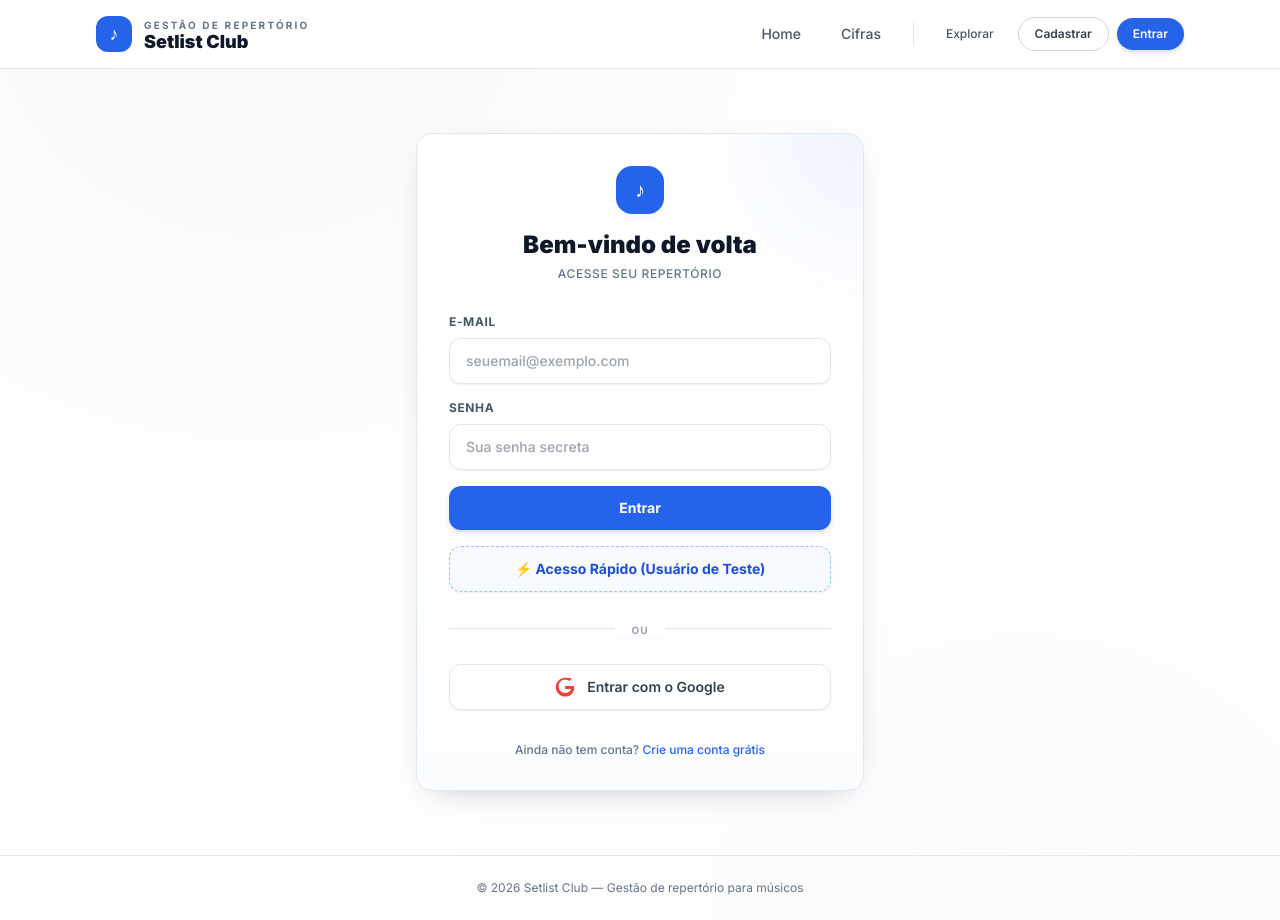
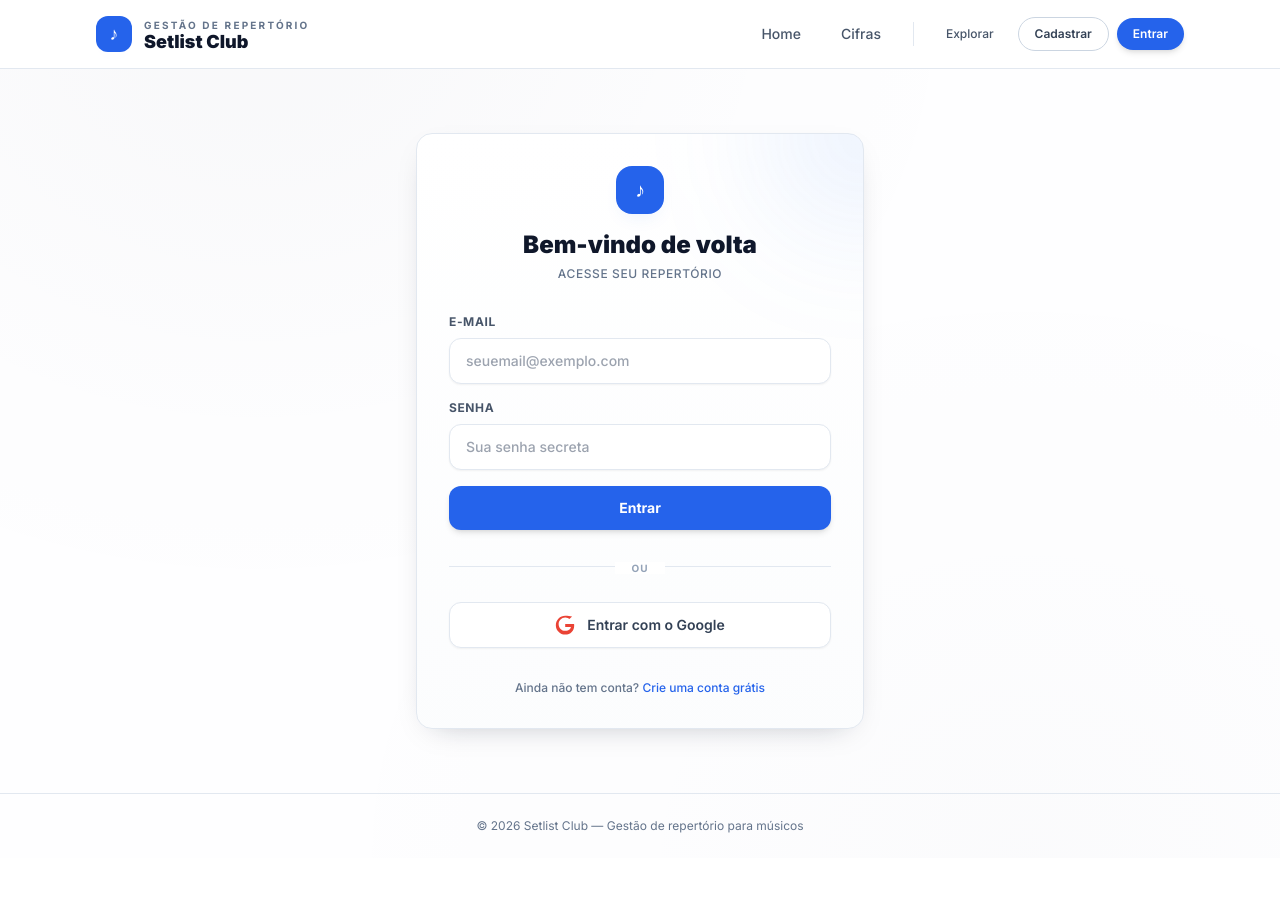
Before and after one commit to cbeloni/setlistclub-front, a React (Vite) app: page /login in a window 1280 px wide. After the commit the page ends 858 px from the top, so only its background shows below. Built offline with nearby package versions, Linux system fonts and the light colour scheme; no server answers.

Commit message:
remoção usuario teste

```diff
--- a/src/pages/LoginPage.jsx
+++ b/src/pages/LoginPage.jsx
@@ -38,23 +38,6 @@ export default function LoginPage() {
     } catch (err) {
       setError("Erro ao obter URL de autenticação do Google.");
       setGoogleLoading(false);
-    }
-  };
-
-  const handleTestLogin = async () => {
-    setEmail("teste@teste.com");
-    setPassword("123");
-    setError("");
-    setLoading(true);
-    try {
-      await login("teste@teste.com", "123");
-      navigate("/");
-    } catch (err) {
-      setError(
-        err.response?.data?.detail || "Erro ao fazer login com usuário de teste."
-      );
-    } finally {
-      setLoading(false);
     }
   };
 
@@ -123,14 +106,6 @@ export default function LoginPage() {
             )}
           </button>
 
-          <button
-            type="button"
-            onClick={handleTestLogin}
-            disabled={loading}
-            className="w-full flex items-center justify-center gap-2 rounded-xl border border-dashed border-blue-300 bg-blue-50/30 px-4 py-3 text-sm font-bold text-blue-700 shadow-sm transition-all duration-200 hover:bg-blue-50/80 hover:border-blue-400 hover:text-blue-800 hover:-translate-y-0.5 active:translate-y-0 active:shadow-none"
-          >
-            ⚡ Acesso Rápido (Usuário de Teste)
-          </button>
         </form>
 
         <div className="relative my-6 text-center">
```
